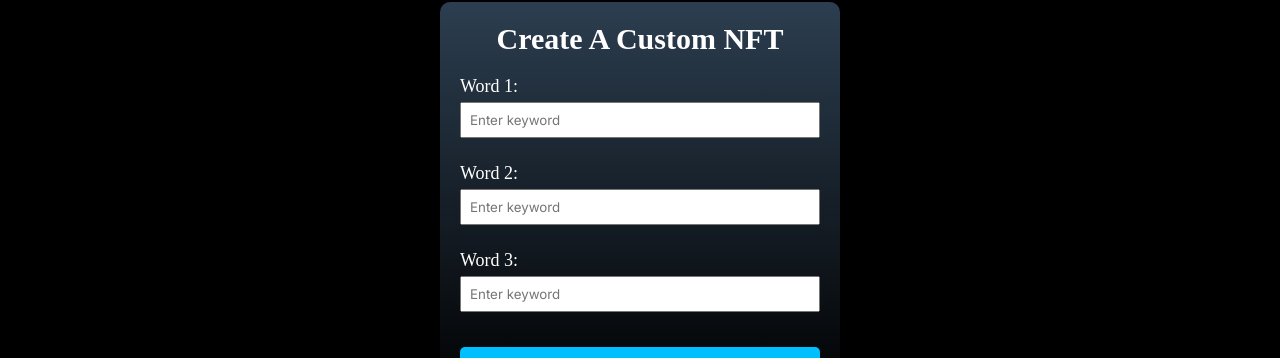
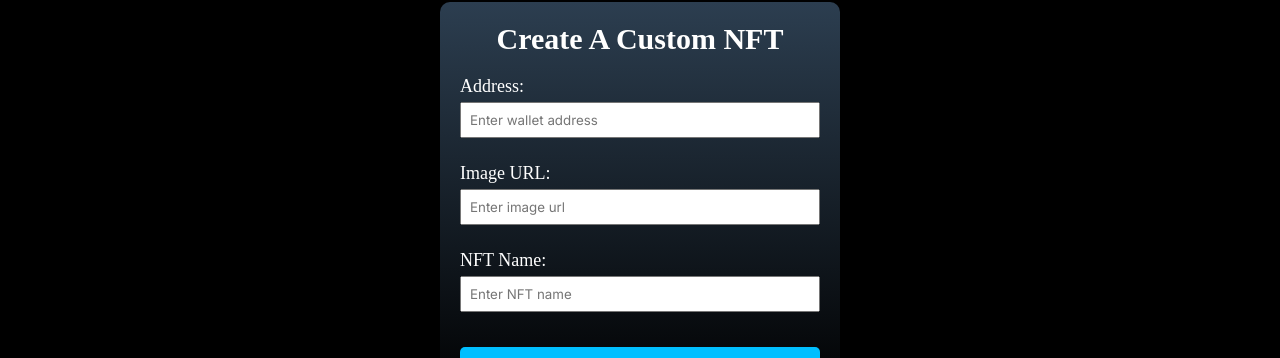
Before and after one commit to deeppatel0331/deep-minting, a Next.js app: page /createnft in a window 1280 px wide. Shown: the part 286-644 px from the top of the page. Built offline with nearby package versions, Linux system fonts and the light colour scheme.

Commit message:
changed what inputs my smart contract receives

```diff
--- a/pages/createnft.js
+++ b/pages/createnft.js
@@ -41,14 +41,14 @@ const adminPage = () => {
             <Container>
             <Title>Create A Custom NFT</Title>
 
-            <InputLabel>Word 1:</InputLabel>
-            <TimeInput ref={Input1Ref} placeholder='Enter keyword' />
+            <InputLabel>Address:</InputLabel>
+            <TimeInput ref={Input1Ref} placeholder='Enter wallet address' />
 
-            <InputLabel>Word 2:</InputLabel>
-            <TimeInput ref={Input2Ref} placeholder='Enter keyword' />
+            <InputLabel>Image URL:</InputLabel>
+            <TimeInput ref={Input2Ref} placeholder='Enter image url' />
 
-            <InputLabel>Word 3:</InputLabel>
-            <TimeInput ref={Input3Ref} placeholder='Enter keyword' />
+            <InputLabel>NFT Name:</InputLabel>
+            <TimeInput ref={Input3Ref} placeholder='Enter NFT name' />
 
             <Spacer />
 
```
